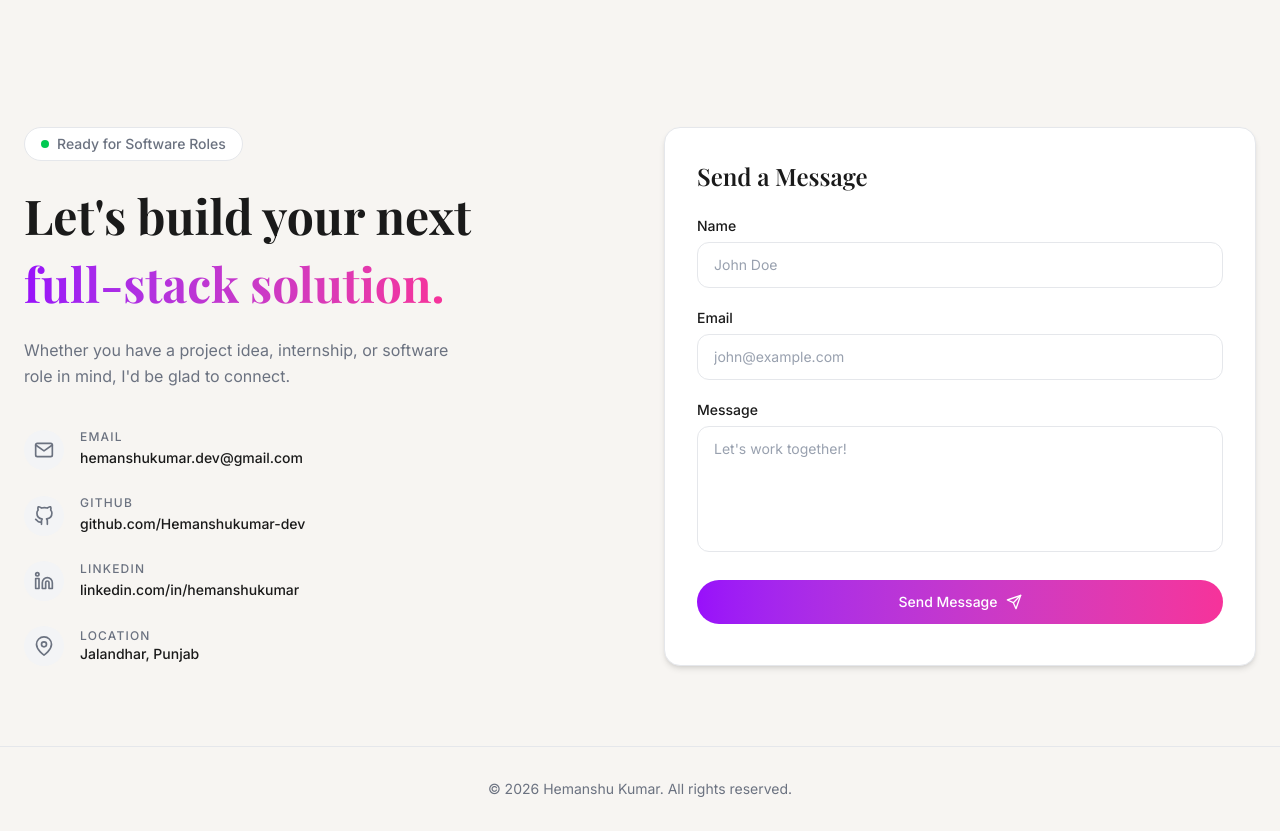
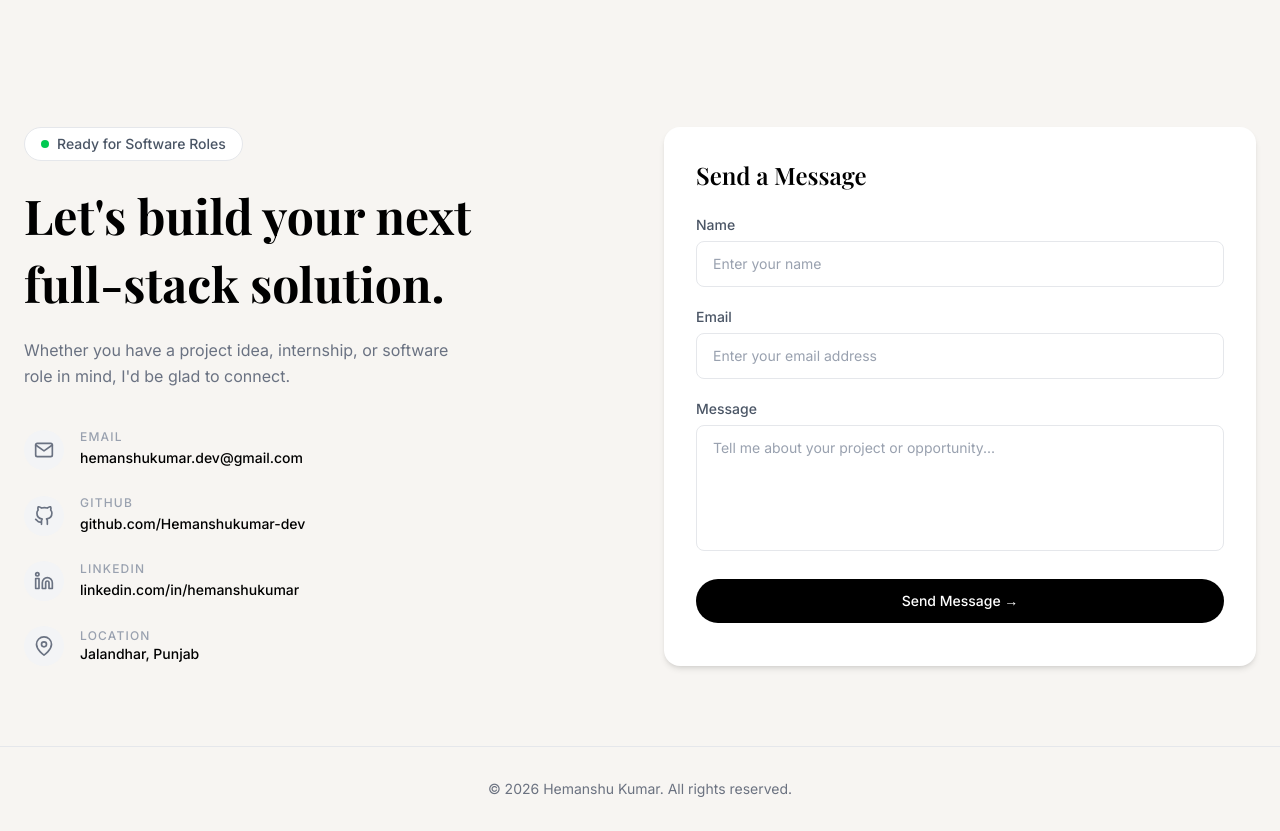
Before and after one commit to Hemanshukumar-dev/formal-Portfolio, a React (Vite) app: page / in a window 1280 px wide. Shown: the part 4140-4971 px from the top of the page. Built offline with nearby package versions, Linux system fonts and the light colour scheme.

Commit message:
Theme unification

```diff
--- a/src/components/Contact.jsx
+++ b/src/components/Contact.jsx
@@ -83,30 +83,28 @@ const Contact = () => {
   };
 
   return (
-    <section id="contact" className="py-20 bg-beige">
+    <section id="contact" className="py-20 bg-[#F7F5F2]">
       <div className="max-w-7xl mx-auto px-6">
         <div className="grid grid-cols-1 lg:grid-cols-2 gap-12">
           {/* ── Left Column: Info ── */}
           <div>
             {/* Status badge */}
-            <div className="inline-flex items-center gap-2 bg-white rounded-full px-4 py-1.5 border border-border mb-6">
+            <div className="inline-flex items-center gap-2 bg-white rounded-full px-4 py-1.5 border border-gray-200 mb-6">
               <span className="w-2 h-2 bg-green-500 rounded-full" />
-              <span className="text-sm text-secondary font-medium">
+              <span className="text-sm text-gray-600 font-medium">
                 Ready for Software Roles
               </span>
             </div>
 
             {/* Heading */}
-            <h2 className="font-heading text-4xl md:text-5xl font-bold text-primary mb-2 leading-tight">
+            <h2 className="font-heading text-4xl md:text-5xl font-bold text-black mb-2 leading-tight">
               Let's build your next
             </h2>
-            <h2 className="font-heading text-4xl md:text-5xl font-bold mb-6 leading-tight">
-              <span className="bg-gradient-to-r from-purple-600 to-pink-500 bg-clip-text text-transparent">
-                full-stack solution.
-              </span>
+            <h2 className="font-heading text-4xl md:text-5xl font-bold text-black mb-6 leading-tight">
+              full-stack solution.
             </h2>
 
-            <p className="text-secondary leading-relaxed mb-10 max-w-md">
+            <p className="text-gray-500 leading-relaxed mb-10 max-w-md">
               Whether you have a project idea, internship, or software role in
               mind, I'd be glad to connect.
             </p>
@@ -115,11 +113,11 @@ const Contact = () => {
             <div className="space-y-6">
               {contactInfo.map((item, i) => (
                 <div key={i} className="flex items-center gap-4">
-                  <div className="w-10 h-10 rounded-full bg-tag-bg flex items-center justify-center text-secondary">
+                  <div className="w-10 h-10 rounded-full bg-gray-100 flex items-center justify-center text-gray-500">
                     {item.icon}
                   </div>
                   <div>
-                    <p className="text-xs uppercase tracking-widest text-secondary font-medium">
+                    <p className="text-xs uppercase tracking-widest text-gray-400 font-medium">
                       {item.label}
                     </p>
                     {item.href ? (
@@ -127,12 +125,12 @@ const Contact = () => {
                         href={item.href}
                         target="_blank"
                         rel="noopener noreferrer"
-                        className="text-primary font-medium text-sm hover:text-secondary transition-colors"
+                        className="text-black font-medium text-sm hover:text-gray-600 transition-colors"
                       >
                         {item.value}
                       </a>
                     ) : (
-                      <p className="text-primary font-medium text-sm">
+                      <p className="text-black font-medium text-sm">
                         {item.value}
                       </p>
                     )}
@@ -143,21 +141,21 @@ const Contact = () => {
           </div>
 
           {/* ── Right Column: Form ── */}
-          <div className="bg-white rounded-2xl shadow-md border border-border p-8">
-            <h3 className="font-heading text-2xl font-semibold text-primary mb-6">
+          <div className="bg-white rounded-2xl shadow-md p-8">
+            <h3 className="font-heading text-2xl font-semibold text-black mb-6">
               Send a Message
             </h3>
 
             {/* Success Message */}
             {success && (
-              <div className="bg-green-50 border border-green-200 text-green-700 rounded-xl p-4 mb-4 text-sm">
+              <div className="bg-green-50 border border-green-200 text-green-700 rounded-lg p-4 mb-4 text-sm">
                 ✅ Message sent successfully! I'll get back to you soon.
               </div>
             )}
 
             {/* Form Error */}
             {errors.form && (
-              <div className="bg-red-50 border border-red-200 text-red-700 rounded-xl p-4 mb-4 text-sm">
+              <div className="bg-red-50 border border-red-200 text-red-700 rounded-lg p-4 mb-4 text-sm">
                 {errors.form}
               </div>
             )}
@@ -165,16 +163,16 @@ const Contact = () => {
             <form ref={formRef} onSubmit={handleSubmit} className="space-y-5">
               {/* Name */}
               <div>
-                <label className="block text-sm font-medium text-primary mb-1.5">
+                <label className="block text-sm font-medium text-gray-600 mb-1.5">
                   Name
                 </label>
                 <input
                   type="text"
                   name="user_name"
-                  placeholder="John Doe"
-                  className={`w-full px-4 py-3 rounded-xl border ${
-                    errors.name ? "border-red-400" : "border-border"
-                  } bg-white text-primary placeholder-gray-400 text-sm focus:outline-none focus:ring-2 focus:ring-primary/20 focus:border-primary transition-colors`}
+                  placeholder="Enter your name"
+                  className={`w-full px-4 py-3 rounded-lg border ${
+                    errors.name ? "border-red-400" : "border-gray-200"
+                  } bg-transparent text-black placeholder-gray-400 text-sm focus:outline-none focus:border-black transition-colors`}
                 />
                 {errors.name && (
                   <p className="text-red-500 text-xs mt-1">{errors.name}</p>
@@ -183,16 +181,16 @@ const Contact = () => {
 
               {/* Email */}
               <div>
-                <label className="block text-sm font-medium text-primary mb-1.5">
+                <label className="block text-sm font-medium text-gray-600 mb-1.5">
                   Email
                 </label>
                 <input
                   type="email"
                   name="user_email"
-                  placeholder="john@example.com"
-                  className={`w-full px-4 py-3 rounded-xl border ${
-                    errors.email ? "border-red-400" : "border-border"
-                  } bg-white text-primary placeholder-gray-400 text-sm focus:outline-none focus:ring-2 focus:ring-primary/20 focus:border-primary transition-colors`}
+                  placeholder="Enter your email address"
+                  className={`w-full px-4 py-3 rounded-lg border ${
+                    errors.email ? "border-red-400" : "border-gray-200"
+                  } bg-transparent text-black placeholder-gray-400 text-sm focus:outline-none focus:border-black transition-colors`}
                 />
                 {errors.email && (
                   <p className="text-red-500 text-xs mt-1">{errors.email}</p>
@@ -201,16 +199,16 @@ const Contact = () => {
 
               {/* Message */}
               <div>
-                <label className="block text-sm font-medium text-primary mb-1.5">
+                <label className="block text-sm font-medium text-gray-600 mb-1.5">
                   Message
                 </label>
                 <textarea
                   name="message"
                   rows="5"
-                  placeholder="Let's work together!"
-                  className={`w-full px-4 py-3 rounded-xl border ${
-                    errors.message ? "border-red-400" : "border-border"
-                  } bg-white text-primary placeholder-gray-400 text-sm focus:outline-none focus:ring-2 focus:ring-primary/20 focus:border-primary transition-colors resize-none`}
+                  placeholder="Tell me about your project or opportunity..."
+                  className={`w-full px-4 py-3 rounded-lg border ${
+                    errors.message ? "border-red-400" : "border-gray-200"
+                  } bg-transparent text-black placeholder-gray-400 text-sm focus:outline-none focus:border-black transition-colors resize-none`}
                 />
                 {errors.message && (
                   <p className="text-red-500 text-xs mt-1">{errors.message}</p>
@@ -221,7 +219,7 @@ const Contact = () => {
               <button
                 type="submit"
                 disabled={loading}
-                className="w-full bg-gradient-to-r from-purple-600 to-pink-500 text-white rounded-full px-6 py-3 text-sm font-medium flex items-center justify-center gap-2 hover:from-purple-700 hover:to-pink-600 transition-all disabled:opacity-60 disabled:cursor-not-allowed"
+                className="w-full bg-black text-white rounded-full px-6 py-3 text-sm font-medium flex items-center justify-center gap-2 hover:bg-black/90 transition disabled:opacity-60 disabled:cursor-not-allowed"
               >
                 {loading ? (
                   <>
@@ -247,9 +245,7 @@ const Contact = () => {
                     Sending...
                   </>
                 ) : (
-                  <>
-                    Send Message <FiSend size={16} />
-                  </>
+                  "Send Message →"
                 )}
               </button>
             </form>
```
